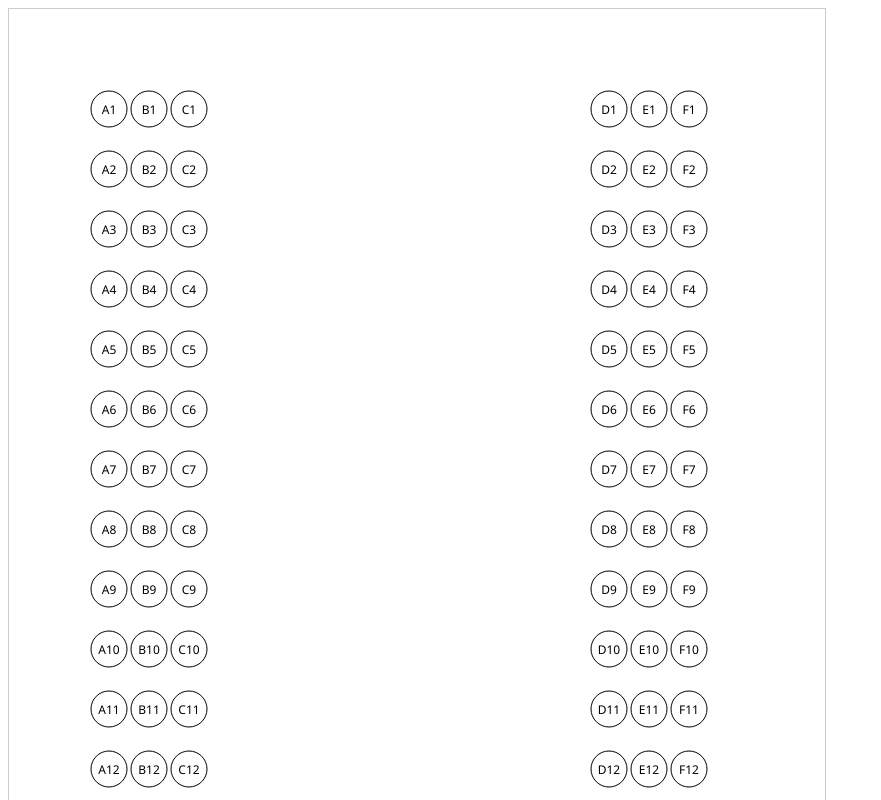
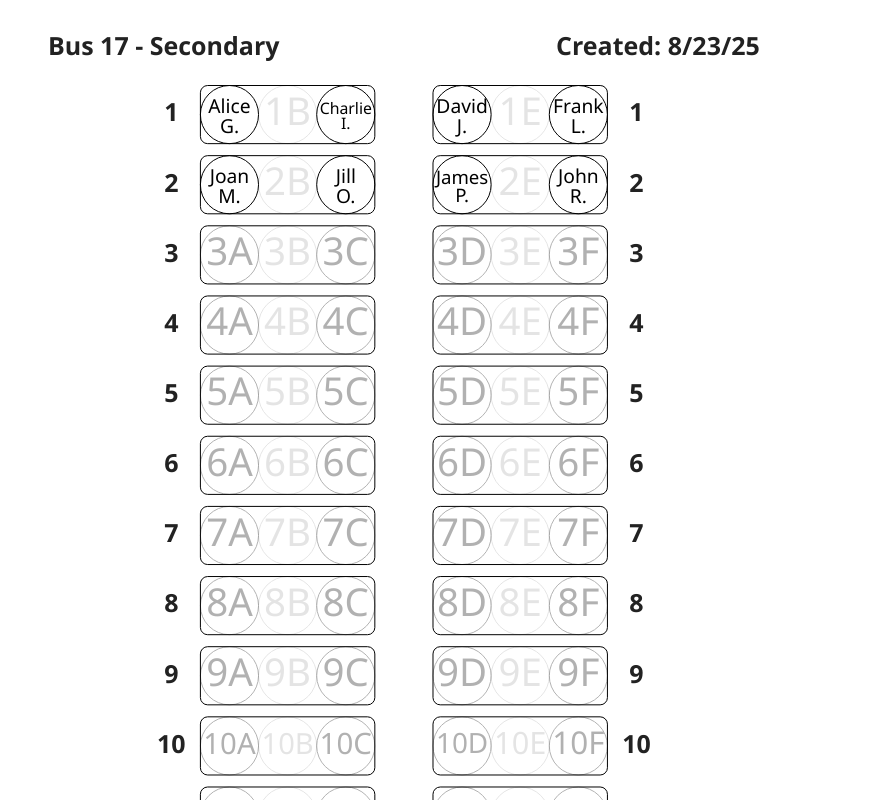
Before and after one commit to better-bus/better-bus.github.io, an Angular app: page / in a window 1280 px wide. Shown: the top 800 px of the page, without its empty margins (0-881 px from the left). Built offline with nearby package versions, Linux system fonts and the light colour scheme.

Commit message:
add unassigned/unavailable/assigned seats

```diff
--- a/src/app/app.config.ts
+++ b/src/app/app.config.ts
@@ -1,12 +1,8 @@
 import { ApplicationConfig, provideBrowserGlobalErrorListeners, provideZonelessChangeDetection } from '@angular/core';
-import { provideRouter } from '@angular/router';
-
-import { routes } from './app.routes';
 
 export const appConfig: ApplicationConfig = {
   providers: [
     provideBrowserGlobalErrorListeners(),
-    provideZonelessChangeDetection(),
-    provideRouter(routes)
+    provideZonelessChangeDetection()
   ]
 };
--- a/src/app/app.html
+++ /dev/null
@@ -1,5 +0,0 @@
-<app-seating-diagram
-  [rows]="13"
-  [ridersPerBench]="3"
-  [shortRearBench]="true"
-></app-seating-diagram>
--- a/src/app/app.routes.ts
+++ /dev/null
@@ -1,3 +0,0 @@
-import { Routes } from '@angular/router';
-
-export const routes: Routes = [];
--- a/src/app/app.ts
+++ b/src/app/app.ts
@@ -1,13 +1,52 @@
-import { Component, signal } from '@angular/core';
-import { RouterOutlet } from '@angular/router';
+import { Component, effect, signal } from '@angular/core';
 import { SeatingDiagram } from './seating-diagram/seating-diagram';
 
 @Component({
   selector: 'app-root',
   imports: [SeatingDiagram],
-  templateUrl: './app.html',
-  styleUrl: './app.scss'
+  template: `
+    <app-seating-diagram
+      [title]="title()"
+      [rows]="rows()"
+      [ridersPerBench]="ridersPerBench()"
+      [shortRearBench]="shortRearBench()"
+      [seatAssignments]="seatAssignments()"
+    ></app-seating-diagram>
+  `
 })
 export class App {
-  protected readonly title = signal('seating');
+  readonly title = signal("Bus 17 - Secondary");
+  readonly rows = signal(13);
+  readonly ridersPerBench = signal(3);
+  readonly shortRearBench = signal(true);
+  readonly seatAssignments = signal({
+    // by default a seat exists but is not assigned (null)
+    ...['A', 'B', 'C', 'D', 'E', 'F']
+      .flatMap((l) => new Array(this.rows())
+        .fill(null)
+        .map((_, i) => `${i + 1}${l}`))
+      .reduce((acc, seat) => ({ ...acc, [seat]: null }), {} as Record<string, string | null | undefined>),
+
+    // for Secondary students I only want 2 per bench (but don't want to set that setting
+    // because it will confuse everyone since elementary uses 3 per bench in the same bus)
+    // so the seat is unavailable (undefined)
+    ...['B', 'E']
+      .flatMap((l) => new Array(this.rows())
+        .fill(null)
+        .map((_, i) => `${i + 1}${l}`))
+      .reduce((acc, seat) => ({ ...acc, [seat]: undefined }), {} as Record<string, string | null | undefined>),
+
+    '1A': 'Alice G.',
+    '1C': 'Charlie I.',
+    '1D': 'David J.',
+    '1F': 'Frank L.',
+    '2A': 'Joan M.',
+    '2C': 'Jill O.',
+    '2D': 'James P.',
+    '2F': 'John R.'
+  });
+
+  constructor() {
+    effect(() => console.log(this.seatAssignments()));
+  }
 }
--- /dev/null
+++ b/src/app/seating-diagram/bus-seat.ts
@@ -0,0 +1,57 @@
+import { AsyncPipe } from "@angular/common";
+import { Pipe, Component, input, computed } from "@angular/core";
+
+@Pipe({ name: 'labelFontSize', pure: true })
+export class LabelFontSizePipe {
+  async transform(label: string, containerSize: number): Promise<number> {
+    const trialFontSize = 100;
+    const span = document.createElement('span');
+    const style = span.style;
+    style.setProperty('color', 'transparent');
+    style.setProperty('position', 'fixed');
+    style.setProperty('bottom', '0');
+    style.setProperty('right', '0');
+    style.fontSize = `${trialFontSize}px`;
+    style.whiteSpace = 'pre';
+    span.textContent = label.replaceAll(/\s/g, '\n');
+    document.body.appendChild(span);
+    await new Promise(resolve => setTimeout(resolve, 0));
+    const bounds = span.getBoundingClientRect();
+    const largestSize = Math.max(bounds.width, bounds.height);
+    const maxSize = containerSize / largestSize * trialFontSize;
+    // since this will be displayed inside of a circle,
+    // we don't want the text cut off by the circle edges
+    const correctSize = maxSize * .9;
+    return correctSize;
+  }
+}
+
+@Component({
+  selector: ':svg:g[busSeat]',
+  template: `
+    <svg:circle
+      [attr.r]="size() / 2"
+      stroke="black" fill="none" />
+
+    @let fontSize = (label() | labelFontSize : size());
+    @for(fragment of labelFragments(); track $index) {
+      @let lineNum = $index;
+      @if (fontSize | async; as fontSize) {
+        <svg:text
+          text-anchor="middle"
+          alignment-baseline="middle"
+          [attr.font-size]="fontSize + 'px'"
+          [attr.y]="(labelFragments().length - 1) * lineNum * fontSize - (labelFragments().length - 1) * fontSize / 3"
+        >
+          {{ fragment }}
+        </svg:text>
+      }
+    }
+  `,
+  imports: [LabelFontSizePipe, AsyncPipe]
+})
+export class BusSeat {
+  readonly label = input.required<string>();
+  readonly size = input.required<number>();
+  readonly labelFragments = computed(() => this.label().split(/\s|\n/g));
+}
--- a/src/app/seating-diagram/seating-diagram.html
+++ b/src/app/seating-diagram/seating-diagram.html
@@ -1,39 +1,127 @@
-<svg xmlns="http://www.w3.org/2000/svg"
-     [attr.width]="'816px'"
-     [attr.height]="'1056px'"
-     viewBox="0 0 816 1056"
-     style="border: 1px solid #ccc; background: white">
+<svg xmlns="http://www.w3.org/2000/svg" [attr.width]="widthPx()" [attr.height]="heightPx()"
+  [attr.viewBox]="'0 0 ' + widthPx() + ' ' + heightPx()">
+  <!-- common styles -->
+  <defs>
+    <style>
+      .header {
+        font-weight: bold;
+        fill: #222;
+        alignment-baseline: middle;
+        font-size: {{headerFontSize()}}px;
+      }
+
+      .row-label {
+        font-weight: bold;
+        fill: #333;
+      }
+
+      .bench {
+        width: {{ ridersPerBench() * seatDiameter() }}px;
+        height: {{ seatDiameter() }}px;
+        rx: {{ seatRadius() / 4 }}px;
+        ry: {{ seatRadius() / 4 }}px;
+        stroke: black;
+        fill: none;
+      }
+
+      g.unoccupied {
+        opacity: .3;
+      }
+
+      g.unavailable {
+        opacity: .1;
+      }
+    </style>
+  </defs>
+
+
+  <!-- Title -->
+  <text
+    [attr.x]="marginPx()"
+    [attr.y]="marginPx()"
+    text-anchor="start"
+    class="header"
+  >
+    {{ title() }}
+  </text>
+
+  <!-- Subtitle -->
+  <text
+    [attr.x]="widthPx() - marginPx()"
+    [attr.y]="marginPx()"
+    text-anchor="end"
+    class="header"
+  >
+    Created: {{ now() | date:'shortDate' }}
+  </text>
 
   @for (row of [].constructor(rows()); track $index) {
     @let rowIndex = $index;
-    <!-- both sides -->
-    @for (bench of [].constructor(2); track $index) {
+    @let cy = marginPx() + headerHeight() + seatRadius() + rowIndex * (rowSpacingPx() + seatDiameter());
+
+    <!-- Left row label -->
+    <text
+      [attr.x]="centerX() - benchWidth() - seatDiameter()"
+      [attr.y]="cy"
+      text-anchor="middle"
+      class="header"
+    >
+      {{ rowIndex + 1 }}
+    </text>
+
+    <!-- Right row label -->
+    <text
+      [attr.x]="centerX() + benchWidth() + seatDiameter()"
+      [attr.y]="cy"
+      text-anchor="middle"
+      class="header"
+    >
+      {{ rowIndex + 1 }}
+    </text>
+
+    @for (bench of [].constructor(benchesPerRow()); track $index) {
       @let benchIndex = $index;
+      @let baseX = benchIndex === 0 ? centerX() - benchWidth() : centerX() + seatDiameter();
 
-      @for (seat of [].constructor(ridersPerBench()); track $index) {
-        @let seatIndex = $index;
-        <!-- Skip if shortRearBench applies to this row -->
-        <circle
-          [attr.cx]="(benchIndex === 0 ? 100 : 600) + seatIndex * 40"
-          [attr.cy]="100 + rowIndex * 60"
-          r="18"
-          stroke="black"
-          fill="white"
+      <!-- Bench -->
+      @if (shortRearBench() && benchIndex === 0 && rowIndex === rows() - 1) {
+        <!-- cx should be the center of the short bench (the short bench is half the width of the normal bench) -->
+        @let cx = baseX + benchWidth() / 4 - seatRadius();
+        @let seatId = (rowIndex + 1) + rowSeatNames()[benchIndex * ridersPerBench()];
+        @let occupant = seatAssignments()[seatId];
+        <rect
+          [attr.x]="baseX - seatRadius()"
+          [attr.y]="cy - seatRadius()"
+          class="bench"
+          [style.width]="benchWidth() / 2 + 'px'"
         />
-        <text
-          [attr.x]="(benchIndex === 0 ? 100 : 600) + seatIndex * 40"
-          [attr.y]="105 + rowIndex * 60"
-          text-anchor="middle"
-          font-size="12"
-        >
-          {{ rowSeatNames()[seatIndex + (benchIndex * ridersPerBench())] }}{{ rowIndex + 1 }}
-        </text>
+        <g
+          [attr.transform]="'translate(' + cx + ',' + cy +')'"
+          busSeat [label]="occupant ?? seatId" [size]="seatDiameter()"
+          [class.unoccupied]="occupant === null"
+          [class.unavailable]="occupant === undefined"
+        />
+      } @else {
+        <rect
+          [attr.x]="baseX - seatRadius()"
+          [attr.y]="cy - seatRadius()"
+          class="bench" />
+
+        @for (seat of [].constructor(ridersPerBench()); track $index) {
+          @let benchSeatIndex = $index;
+          @let seatIndex = benchSeatIndex + (benchIndex * ridersPerBench());
+          @let cx = baseX + benchSeatIndex * seatDiameter();
+          @let seatId = (rowIndex + 1) + rowSeatNames()[seatIndex];
+          @let occupant = seatAssignments()[seatId];
+
+          <g
+            [attr.transform]="'translate(' + cx + ',' + cy +')'"
+            busSeat [label]="occupant ?? seatId" [size]="seatDiameter()"
+            [class.unoccupied]="occupant === null"
+            [class.unavailable]="occupant === undefined"
+          />
+        }
       }
     }
   }
-
-  <!-- Footer annotation -->
-  <text x="408" y="1040" text-anchor="middle" font-size="14" fill="black">
-    Max {{ ridersPerBench() }} riders per bench
-  </text>
 </svg>
--- a/src/app/seating-diagram/seating-diagram.ts
+++ b/src/app/seating-diagram/seating-diagram.ts
@@ -1,21 +1,55 @@
-import { Component, computed, input } from '@angular/core';
+import { DatePipe } from '@angular/common';
+import { Component, computed, effect, input, signal } from '@angular/core';
+import { BusSeat } from './bus-seat';
+
+export type SeatAssignments = Record<string, string | null | undefined>;
 
 @Component({
   selector: 'app-seating-diagram',
-  imports: [],
+  imports: [DatePipe, BusSeat],
   templateUrl: './seating-diagram.html',
   styleUrl: './seating-diagram.scss'
 })
 export class SeatingDiagram {
+  readonly title = input.required<string>();
   readonly rows = input.required<number>();
   readonly ridersPerBench = input.required<number>();
   readonly shortRearBench = input<boolean>(false);
+  readonly seatAssignments = input<SeatAssignments>({});
+
+  readonly now = signal(new Date());
+  readonly diagramSizeIn = signal({ width: 8.5, height: 11 });
+  readonly marginSizeIn = signal(.5);
+  readonly rowSpacingIn = signal(.125);
+  readonly headerFontSize = signal(25);
+  readonly dpi = signal(96);
+  readonly benchesPerRow = signal(2);
+
+  readonly ridersPerRow = computed(() => this.ridersPerBench() * this.benchesPerRow());
   readonly rowSeatNames = computed(() => {
-    const ridersPerBench = this.ridersPerBench();
+    const ridersPerRow = this.ridersPerRow();
     const seatNames = [];
-    for (let i = 0; i < ridersPerBench * 2; i++) {
+    for (let i = 0; i < ridersPerRow; i++) {
       seatNames.push(String.fromCharCode(65 + i));
     }
     return seatNames;
   });
+
+  readonly headerHeight = computed(() => this.headerFontSize() * 1.5/* ? */);
+  readonly widthPx = computed(() => this.dpi() * this.diagramSizeIn().width * .99); // prevents overflow onto a second, blank page
+  readonly heightPx = computed(() => this.dpi() * this.diagramSizeIn().height * .99); // prevents overflow onto a second, blank page
+  readonly marginPx = computed(() => this.dpi() * this.marginSizeIn());
+  readonly rowSpacingPx = computed(() => this.dpi() * this.rowSpacingIn());
+
+  readonly availableHeight = computed(() => this.heightPx() - this.marginPx() * 2/* top and bottom margin */ - this.headerHeight());
+  readonly seatDiameter = computed(() => (this.availableHeight() / this.rows() - this.rowSpacingPx()));
+  readonly seatRadius = computed(() => this.seatDiameter() / 2);
+  readonly seatLabelFontSize = computed(() => this.seatRadius() * 0.6/* ? */);
+  readonly centerX = computed(() => this.widthPx() / 2);
+  readonly benchWidth = computed(() => this.ridersPerBench() * this.seatDiameter());
+
+
+  constructor() {
+    effect(() => console.log(this.benchWidth()));
+  }
 }
--- a/src/styles.scss
+++ b/src/styles.scss
@@ -2,3 +2,7 @@
 * {
   font-family: 'Segoe UI', Tahoma, Geneva, Verdana, sans-serif;
 }
+html, body {
+  margin: 0;
+  padding: 0;
+}
```
Also changed, not shown: src/app/app.scss (deleted).
